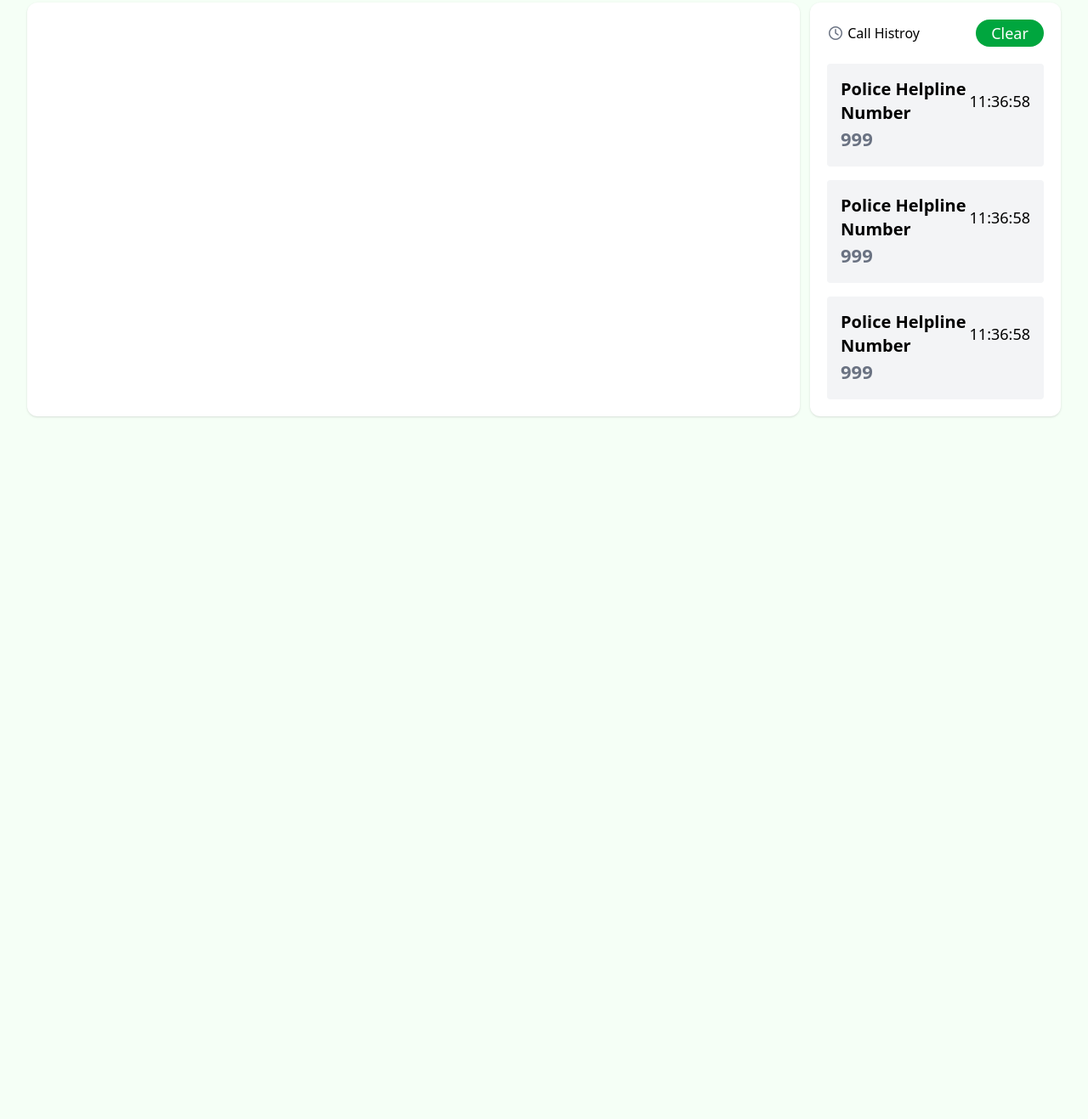
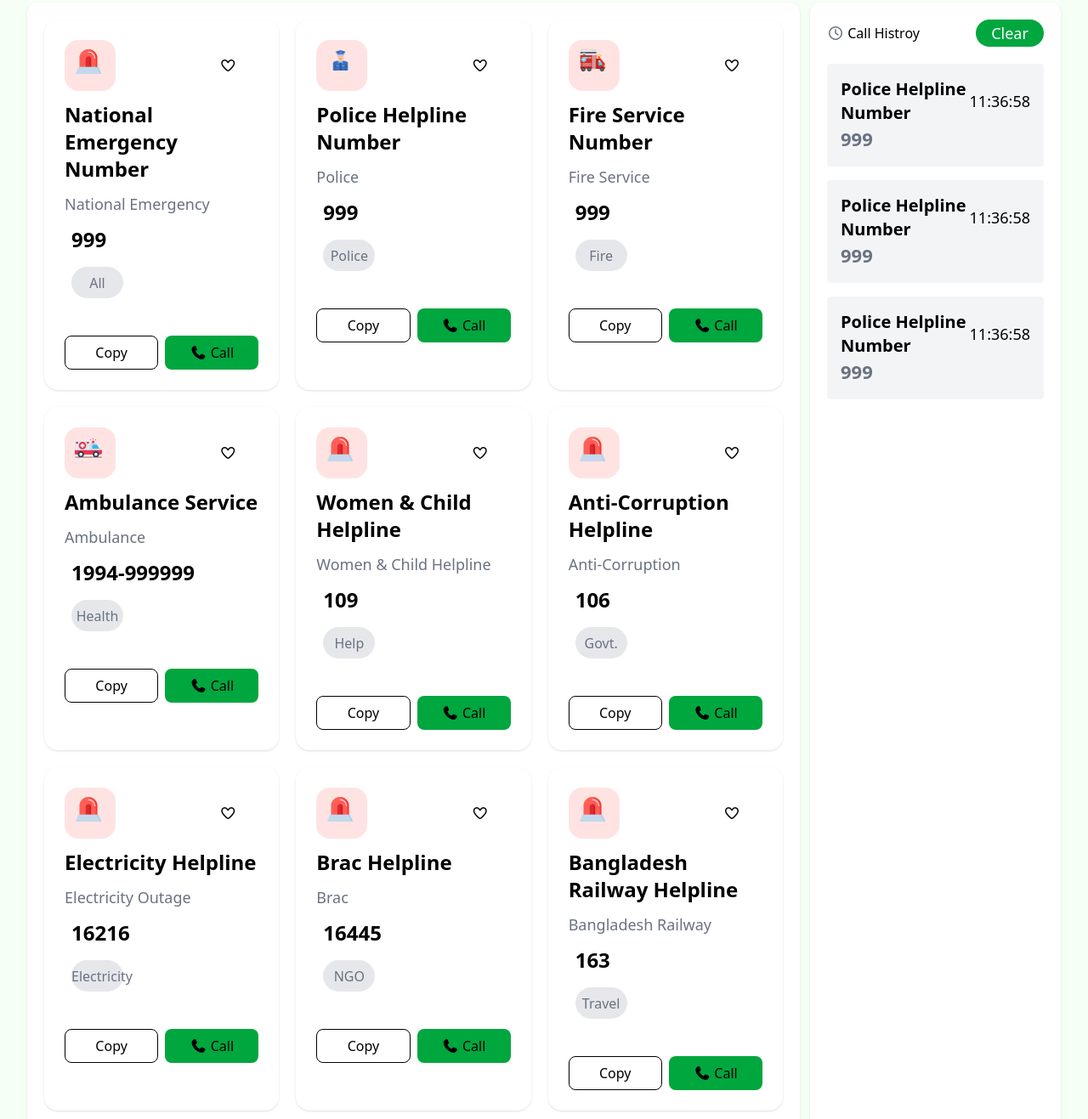
Before and after one commit to zaiyafalam/assignment5-portfolio, a plain HTML site: page index.html in a window 1280 px wide. Shown: the part 383-1700 px from the top of the page at 85% size. Before the commit the page ends 905 px from the top, so only its background shows below. Drawn offline with nearby package versions, Linux system fonts and the light colour scheme.

Commit message:
last file upload

```diff
--- a/index.html
+++ b/index.html
@@ -110,6 +110,183 @@
         </ul>
       </aside>
     </main>
-    <script src="/script.js" />
+
+    <script>
+      const heartContainer = document.getElementById("heart");
+      const copyContainer = document.getElementById("copy");
+      const creditContainer = document.getElementById("credit");
+      const serivceContainer = document.getElementById("service-container");
+      const logContainer = document.getElementById("log-container");
+
+      const helplines = [
+        {
+          id: 1,
+          title: "National Emergency Number",
+          subtitle: "National Emergency",
+          number: "999",
+          category: "All",
+          icon: "./assets/emergency.png",
+        },
+        {
+          id: 2,
+          title: "Police Helpline Number",
+          subtitle: "Police",
+          number: "999",
+          category: "Police",
+          icon: "./assets/police.png",
+        },
+        {
+          id: 3,
+          title: "Fire Service Number",
+          subtitle: "Fire Service",
+          number: "999",
+          category: "Fire",
+          icon: "./assets/fire-service.png",
+        },
+        {
+          id: 4,
+          title: "Ambulance Service",
+          subtitle: "Ambulance",
+          number: "1994-999999",
+          category: "Health",
+          icon: "./assets/ambulance.png",
+        },
+        {
+          id: 5,
+          title: "Women & Child Helpline",
+          subtitle: "Women & Child Helpline",
+          number: "109",
+          category: "Help",
+          icon: "./assets/emergency.png",
+        },
+        {
+          id: 6,
+          title: "Anti-Corruption Helpline",
+          subtitle: "Anti-Corruption",
+          number: "106",
+          category: "Govt.",
+          icon: "./assets/emergency.png",
+        },
+        {
+          id: 7,
+          title: "Electricity Helpline",
+          subtitle: "Electricity Outage",
+          number: "16216",
+          category: "Electricity",
+          icon: "./assets/emergency.png",
+        },
+        {
+          id: 8,
+          title: "Brac Helpline",
+          subtitle: "Brac",
+          number: "16445",
+          category: "NGO",
+          icon: "./assets/emergency.png",
+        },
+        {
+          id: 9,
+          title: "Bangladesh Railway Helpline",
+          subtitle: "Bangladesh Railway",
+          number: "163",
+          category: "Travel",
+          icon: "./assets/emergency.png",
+        },
+      ];
+
+      function handleCall(title, number) {
+        let creditValue = parseInt(creditContainer.textContent, 10);
+        if (creditValue === 0) {
+          alert("balance finished");
+          return;
+        }
+
+        creditValue -= 20;
+        creditContainer.textContent = creditValue;
+        const now = new Date().toLocaleString([], {
+          hour: "2-digit",
+          minute: "2-digit",
+          second: "2-digit",
+        });
+        const logCard = document.createElement("li");
+
+        logCard.classList.add("rounded", "bg-gray-100", "p-4");
+
+        logCard.innerHTML = `
+    <div class="flex justify-between items-center">
+        <h1 class="font-semibold text-xl">${title}</h1>
+        <p class="text-[18px] font-[400]">${now}</p>
+    </div>
+    <h4 class="font-bold text-[22px] text-gray-500">${number}</h4>
+`;
+
+        logContainer.appendChild(logCard);
+
+        alert(`${title} - ${number}`);
+      }
+
+      function handleClear() {
+        logContainer.innerHTML = "";
+      }
+
+      let heartCount = 0;
+      function handlefavourite(btn) {
+        const button = btn.querySelector("i");
+        if (button.classList.contains("fa-solid")) {
+          button.classList.remove("fa-solid");
+          button.classList.add("fa-regular");
+          heartCount--;
+        } else {
+          button.classList.remove("fa-regular");
+          button.classList.add("fa-solid");
+          heartCount++;
+        }
+        heartContainer.textContent = heartCount;
+      }
+
+      let copyCount = 0;
+      function handleButton(btn) {
+        if (btn.classList.contains("active")) {
+          btn.classList.remove("active");
+          copyCount--;
+        } else {
+          btn.classList.add("active");
+          copyCount++;
+        }
+        copyContainer.textContent = copyCount;
+      }
+
+      helplines.forEach((item) => {
+        const card = `
+    <div class="shadow rounded-2xl bg-white p-6 space-y-3">
+      <div class="flex justify-between items-center">
+        <div class="bg-[#ffe3e2] rounded-2xl size-15">
+          <img src="${item.icon}" alt="${item.title}" class="size-8 ml-3 mt-2">
+        </div>
+        <div>
+          <button onclick ="handlefavourite(this)" class="mr-6 h-[24px] w-[24px]"><i class="fa-regular fa-heart"></i></button>
+        </div>
+      </div>
+      <h3 class="mb-3 font-bold text-2xl">${item.title}</h3>
+      <p class="text-gray-500 text-[18px]">${item.subtitle}</p>
+      <h2 class="font-bold text-2xl ml-2 mt-2">${item.number}</h2>
+      <button class="btn w-[61px] h-[37px] bg-gray-200 rounded-3xl text-[16px] ml-2 text-gray-500 border-none mt-1">
+        ${item.category}
+      </button>
+      <div class="flex justify-center gap-2">
+        <div class="flex-1">
+          <button onclick="handleButton(this)" class="btn border btn-natural btn-outline mt-8 w-full h-[40px] rounded-[8px]">Copy</button>
+        </div>
+        <div class="flex-1">
+          <button onclick="handleCall('${item.title}', '${item.number}')" class="btn bg-[#00a63e] mt-8 w-full h-[40px] rounded-[8PX]">
+            <i class="fa-solid fa-phone"> </i> Call
+          </button>
+        </div>
+      </div>
+    </div>
+  `;
+
+        serivceContainer.innerHTML += card;
+      });
+    </script>
   </body>
 </html>
```
